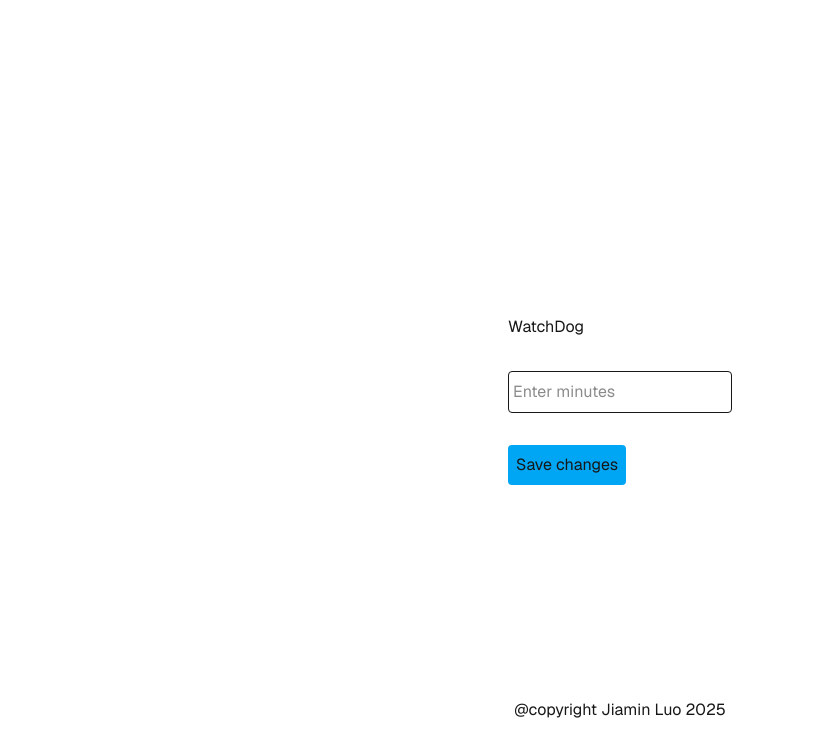
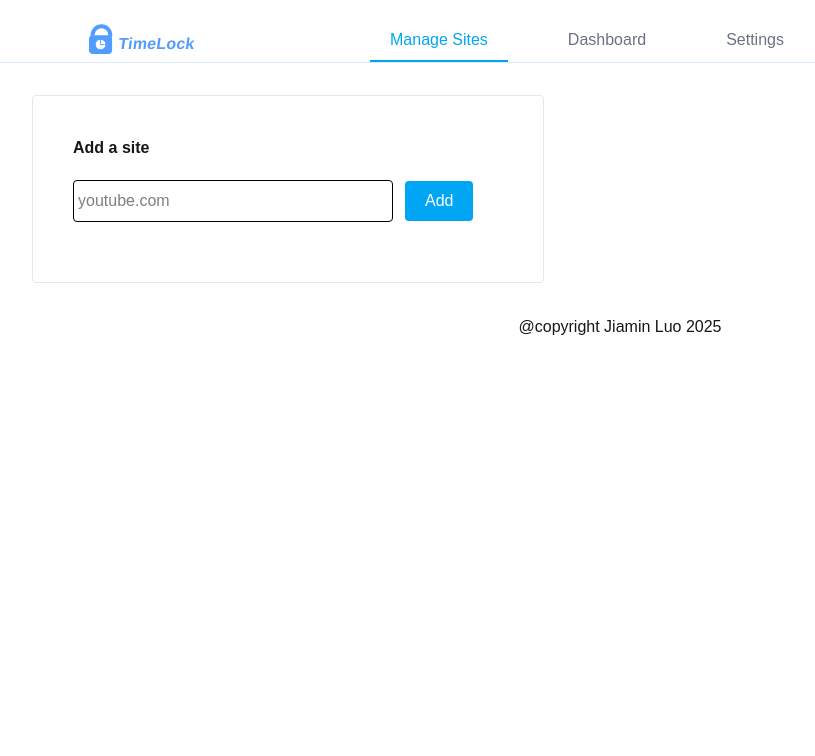
Before and after one commit to Joy-LJM/WatchDog, a Next.js app: page / in a window 1280 px wide. Shown: the top 756 px of the page, without its empty margins (20-835 px from the left). Built offline with nearby package versions, Linux system fonts and the light colour scheme.

Commit message:
feature: develop ui

```diff
--- /dev/null
+++ b/app/components/Dashboard.tsx
@@ -0,0 +1,7 @@
+import React from 'react'
+
+export default function Dashboard() {
+  return (
+    <div>Dashboard</div>
+  )
+}
--- /dev/null
+++ b/app/components/ManageSites.tsx
@@ -0,0 +1,31 @@
+import React, { useState } from 'react'
+
+export default function ManageSites() {
+    const [site, setSite]=useState("")
+
+    const handleSiteChange=(e:React.ChangeEvent<HTMLInputElement>)=>{
+
+      setSite(e.target.value)
+    }
+  const handleAdd = () => {
+    console.log(site)
+
+  }
+  return (
+      <div className="flex w-auto">
+        <div className="m-8 text-left border rounded-sm border-gray-200 p-10 w-lg">
+          <h1 className="font-bold">Add a site</h1>
+          <div >
+          <input type="text" placeholder="youtube.com"
+          value={site}
+          onChange={handleSiteChange}
+          required
+          className="border valid:border-sky-300 focus:outline-none pl-1 py-2 rounded-sm my-5 text-black w-xs"
+          />
+          <button className="transition delay-150 duration-300 ease-in-out bg-sky-500 text-white hover:bg-sky-700  cursor-pointer rounded-sm p-2 px-5  ml-3" onClick={handleAdd}>Add</button>
+          </div>
+        </div>
+
+       </div>
+  )
+}
--- /dev/null
+++ b/app/components/Settings.tsx
@@ -0,0 +1,7 @@
+import React from 'react'
+
+export default function Settings() {
+  return (
+    <div>Settings</div>
+  )
+}
--- /dev/null
+++ b/app/components/WatchDogLogo.tsx
@@ -0,0 +1,28 @@
+export default function WatchDogLogo() {
+  return (
+  <svg xmlns="http://www.w3.org/2000/svg" width="280" height="40" viewBox="0 0 560 180" role="img" aria-label="TimeLock logo" className="flex-1">
+  <rect width="560" height="180" fill="none"/>
+
+  <rect x="28" y="64" width="104" height="84" rx="18" fill="#539cff"/>
+  <path d="M44 64a40 40 0 1 1 80 0" fill="none" stroke="#539cff" strokeWidth="18" strokeLinecap="round"/>
+  <circle cx="80" cy="106" r="22" fill="#ffffff"/>
+  <path d="M80 106 L80 88" stroke="#539cff" strokeWidth="4" strokeLinecap="round"/>
+  <path d="M80 106 L96 106" stroke="#539cff" strokeWidth="4" strokeLinecap="round"/>
+  <circle cx="80" cy="84" r="2.6" fill="#539cff"/>
+  <circle cx="102" cy="106" r="2.6" fill="#539cff"/>
+  <circle cx="80" cy="128" r="2.6" fill="#539cff"/>
+  <circle cx="58" cy="106" r="2.6" fill="#539cff"/>
+
+  <g transform="translate(170,38) skewX(-8)">
+    <text x="0" y="88"
+          fontFamily="Fredoka One, Baloo 2, Poppins, Segoe UI, system-ui, sans-serif"
+          fontSize="72" fontWeight="700" letterSpacing="1"
+          fill="#539cff">
+      Time<tspan>Lock</tspan>
+    </text>
+  </g>
+</svg>
+
+
+  );
+}
--- a/app/page.tsx
+++ b/app/page.tsx
@@ -1,27 +1,52 @@
 "use client";
 import { useState } from "react";
 
+import WatchDogLogo from "./components/WatchDogLogo";
+import ManageSites from "./components/ManageSites";
+import Dashboard from "./components/Dashboard";
+import Settings from "./components/Settings";
+
+
+const categories = [
+  {
+    name: 'Manage Sites',
+   id:'manageSites',
+   active:true
+  },
+  {
+    name: 'Dashboard',
+  id:'dashboard',
+  },
+  {
+    name: 'Settings',
+   id:'settings',
+  },
+]
+
+
 export default function Home() {
-  const [minutes, setMinutes]=useState("")
-  const handleSave=(e:React.ChangeEvent<HTMLInputElement>)=>{
-    // const ms=parseInt(minutes)*60*1000
-    setMinutes(e.target.value)
 
+  const [activeTab,setActiveTab]=useState("manageSites")
+
+  const handleActiveTab=(id:string)=>{
+    setActiveTab(id)
+    console.log(id)
   }
   return (
-    <div className="grid grid-rows-[20px_1fr_20px] items-center justify-items-center min-h-screen p-8 pb-20 gap-16 sm:p-20 font-[family-name:var(--font-geist-sans)]">
-      <main className="flex flex-col gap-[32px] row-start-2 items-center sm:items-start">
-        <h1>
-         WatchDog
-        </h1>
-        <input type="number" placeholder="Enter minutes"
-        value={minutes}
-        onChange={handleSave}
-        required
-        className="border valid:border-green-500 focus:outline-none pl-1 py-2 rounded-sm"
-        />
-        <button className="bg-sky-500 hover:bg-sky-700  cursor-pointer rounded-sm p-2 ">Save changes</button>
+    <div className="flex flex-col p-5 ">
+      <main className="flex flex-col ">
+       <div className="flex gap-20 justify-center items-center border-b border-blue-100">
+        <WatchDogLogo/>
+        <div className="flex flex-3">
+          <ul className="flex gap-10 cursor-pointer">
+            {categories.map(({name,id})=><li key={id} onClick={()=>handleActiveTab(id)} className={` py-2 px-5 text-gray-500 ${activeTab===id?"text-sky-500 border-b-2 border-sky-500":""}`}>{name}</li>)}
 
+          </ul>
+        </div>
+       </div>
+     {activeTab==="manageSites" && <ManageSites/>}
+     {activeTab==="dashboard" && <Dashboard/>}
+     {activeTab==="settings" && <Settings/>}
       </main>
       <footer className="row-start-3 flex gap-[24px] flex-wrap items-center justify-center">
       @copyright Jiamin Luo 2025
```
Also changed, not shown: package.json (+6 -6 lines).
